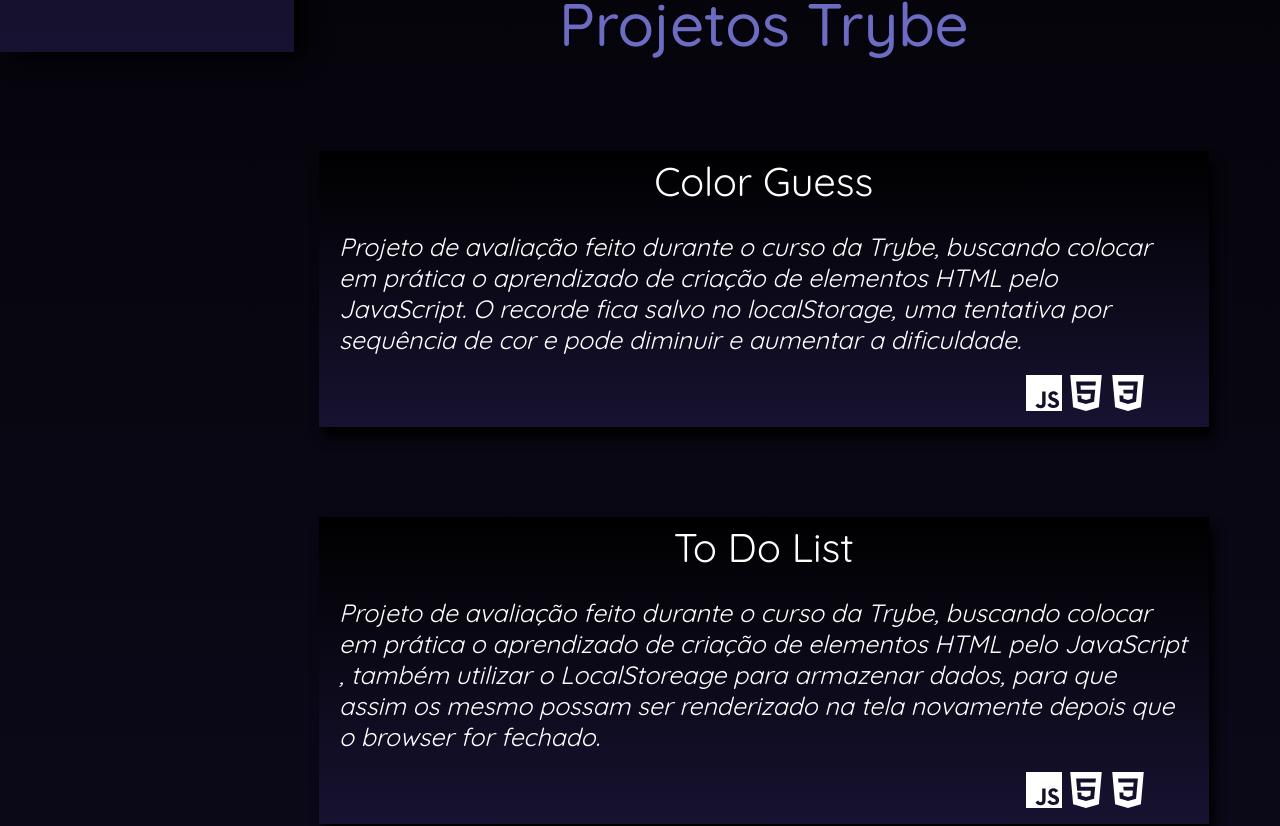
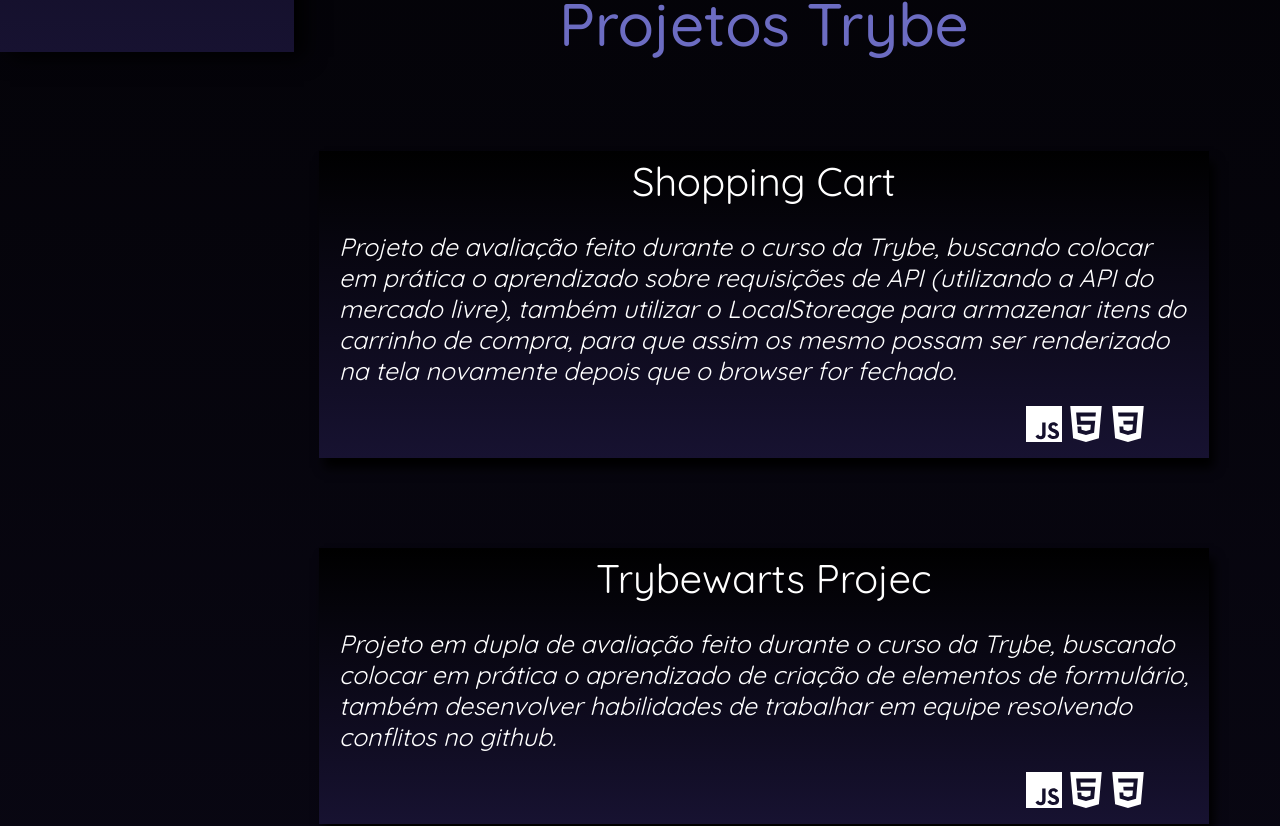
Before and after one commit to Gonzagadavid/portfolio, a React (Create React App) app: page /projetos_cursos/projetos-trybe in a window 1280 px wide. Shown: the part 748-1574 px from the top of the page. Built offline with nearby package versions, Linux system fonts and the light colour scheme.

Commit message:
adicionado projetos a pagina de projetos da trybe

```diff
--- a/src/data/projects/trybeProjects.js
+++ b/src/data/projects/trybeProjects.js
@@ -1,6 +1,18 @@
 const trybeProjects = {
   titleCourse: 'Projetos Trybe',
   projects: [
+    {
+      title: 'Shopping Cart',
+      tec: 'js html css',
+      description: 'Projeto de avaliação feito durante o curso da Trybe, buscando colocar em prática o aprendizado sobre requisições de API (utilizando a API do mercado livre), também utilizar o LocalStoreage para armazenar itens do carrinho de compra, para que assim os mesmo possam ser renderizado na tela novamente depois que o browser for fechado.',
+      path: 'https://github.com/Gonzagadavid/shopping-cart',
+    },
+    {
+      title: 'Trybewarts Projec',
+      tec: 'js html css',
+      description: 'Projeto em dupla de avaliação feito durante o curso da Trybe, buscando colocar em prática o aprendizado de criação de elementos de formulário, também desenvolver habilidades de trabalhar em equipe resolvendo conflitos no github.',
+      path: 'https://github.com/Gonzagadavid/trybe-trybewarts-project',
+    },
     {
       title: 'Color Guess',
       tec: 'js html css',
@@ -32,6 +44,12 @@ const trybeProjects = {
       path: 'https://github.com/Gonzagadavid/letter-mistery',
     },
     {
+      title: 'Playground Functions',
+      tec: 'js',
+      description: 'Projeto de avaliação feito durante o curso da Trybe, buscando desenvolver funções conforme os requisitos',
+      path: 'https://github.com/Gonzagadavid/trybe-playground-functions',
+    },
+    {
       title: 'Lessons Learned',
       tec: 'html css',
       description: 'Primeiro projeto de avaliação da trybe após os fundamentos de html e css.',
```
Also changed, not shown: src/tests/helpers/renderWithRouter.jsx (renamed from src/tests/renderWithRouter.jsx), 2 other files (tests, documents, lock files or other folders).
